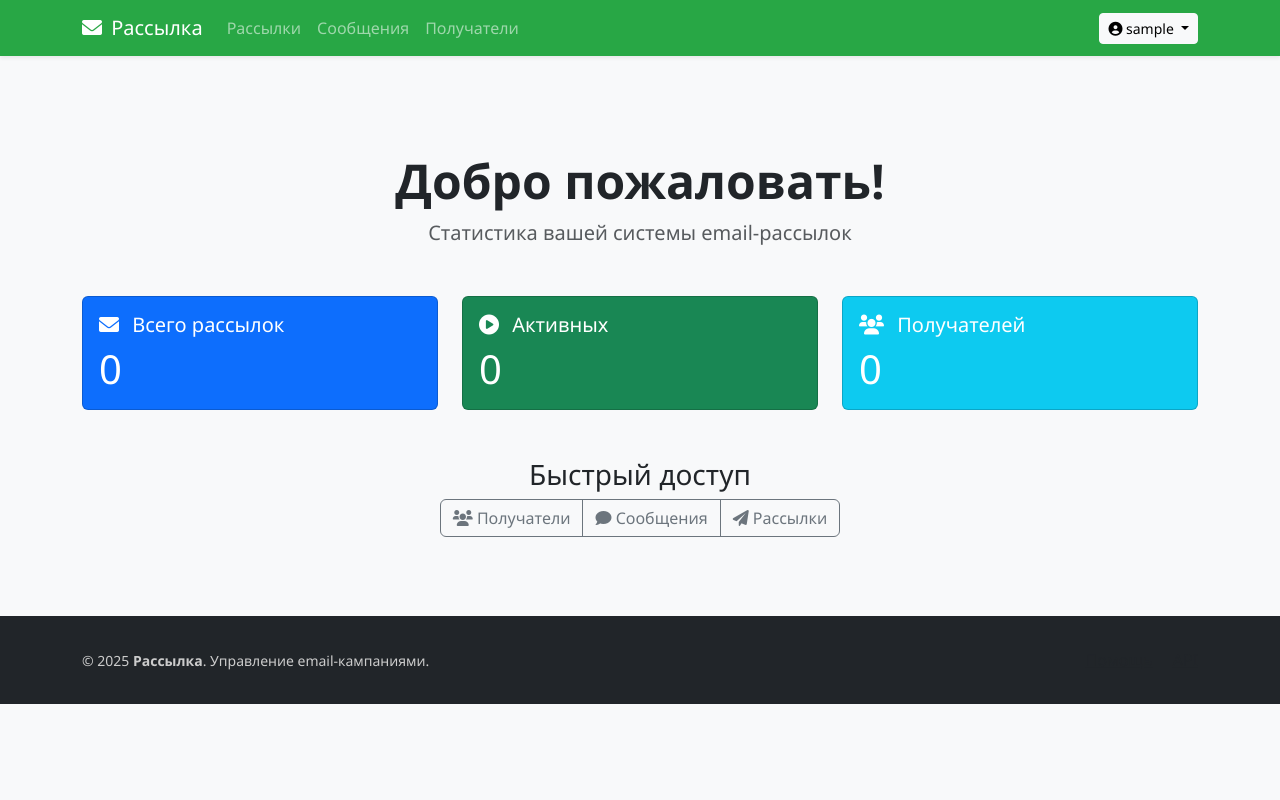
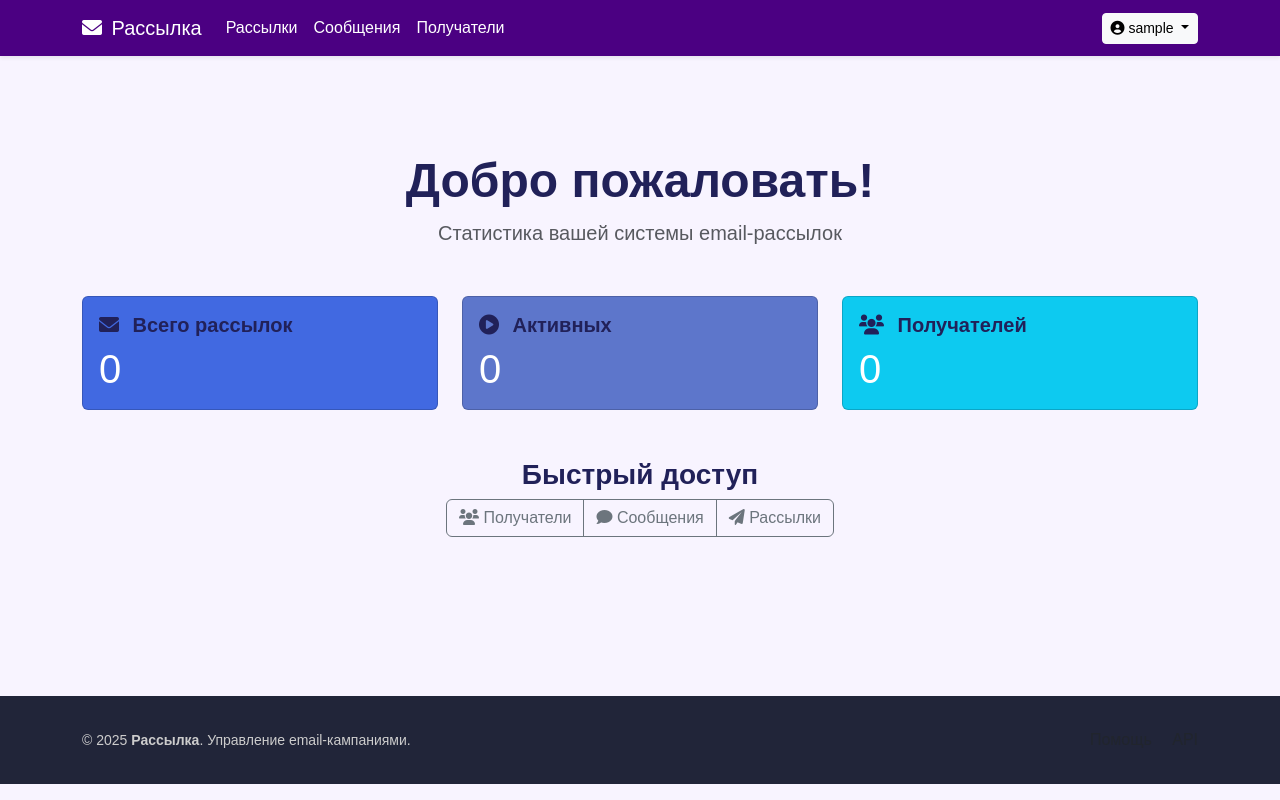
Before and after one commit to StreetShiffter/Kurse_4_n82_Django, a Django app: page / in a window 1280 px wide. Run offline with Django 5.2, Linux system fonts and the light colour scheme; the visitor is signed in with stand-in values (Sample User, id 1); data that the repository does not hold is empty.

Commit message:
Fix  templates

```diff
--- a/mailservices/templates/mailservices/base.html
+++ b/mailservices/templates/mailservices/base.html
@@ -13,55 +13,68 @@
     <link href="https://cdnjs.cloudflare.com/ajax/libs/font-awesome/6.0.0/css/all.min.css" rel="stylesheet">
 
     <style>
-        body { font-family: 'Segoe UI', sans-serif; background-color: #f8f9fa; }
-        .navbar { background-color: #28a745; }
-        .main-content { min-height: 70vh; }
-        footer { background-color: #212529; color: #ccc; padding: 2rem 0; }
-    </style>
+    body {
+        font-family: 'Segoe UI Bold', sans-serif;
+        background-color: #F8F4FF;
+        color: #606E8C;               /* 🔹 Основной цвет текста */
+    }
+
+    /* Заголовки */
+    h1, h2, h3, h4, h5, h6 {
+        color: #212159;
+        font-weight: 700;
+    }
+
+    /* Навигация */
+    .navbar {
+        background-color:  #4B0082;
+    }
+
+    .navbar .nav-link {
+        color: white !important;
+    }
+
+    .navbar .nav-link:hover {
+        color: black !important;
+    }
+
+    .navbar .dropdown-item {
+        color: #333;
+    }
+
+    .navbar .dropdown-item:hover {
+        background-color: #44944A;
+        color: black;
+    }
+
+    /* Основное содержимое */
+    .main-content {
+        min-height: 80vh;
+    }
+
+    /* Подвал */
+    footer {
+        background-color: #212539;
+        color: #ccc;                /* Цвет текста в подвале */
+        padding: 2rem 0;
+    }
+
+    footer a {
+        color: #ddd;
+        text-decoration: none;
+    }
+
+    footer a:hover {
+        color: #fff;
+    }
+</style>
 </head>
 <body>
 
 <!-- Навигация -->
-<nav class="navbar navbar-expand-lg navbar-dark shadow-sm">
-    <div class="container">
-        <a class="navbar-brand" href="{% url 'mailservices:home' %}">
-            <i class="fas fa-envelope me-1"></i> Рассылка
-        </a>
-
-        <div class="collapse navbar-collapse">
-            <ul class="navbar-nav me-auto">
-                <li class="nav-item">
-                    <a class="nav-link" href="{% url 'mailservices:mailing_list' %}">Рассылки</a>
-                </li>
-                <li class="nav-item">
-                    <a class="nav-link" href="{% url 'mailservices:message_list' %}">Сообщения</a>
-                </li>
-                <li class="nav-item">
-                    <a class="nav-link" href="{% url 'mailservices:recipient_list' %}">Получатели</a>
-                </li>
-            </ul>
-
-            <!-- Авторизация -->
-            <div class="d-flex">
-                {% if user.is_authenticated %}
-                    <div class="dropdown">
-                        <button class="btn btn-light btn-sm dropdown-toggle" type="button" data-bs-toggle="dropdown">
-                            <i class="fas fa-user-circle"></i> {{ user.username }}
-                        </button>
-                        <ul class="dropdown-menu dropdown-menu-end">
-                            <li><a class="dropdown-item" href="#"><i class="fas fa-user me-2"></i> Профиль</a></li>
-                            <li><hr class="dropdown-divider"></li>
-                            <li><a class="dropdown-item text-danger" href="#"><i class="fas fa-sign-out-alt me-2"></i> Выйти</a></li>
-                        </ul>
-                    </div>
-                {% else %}
-                    <a href="#" class="btn btn-outline-light btn-sm me-2">Вход</a>
-                    <a href="#" class="btn btn-light btn-sm">Регистрация</a>
-                {% endif %}
-            </div>
-        </div>
-    </div>
-</nav>
+{% block header %}
+{%  include 'mailservices/includes/inc_menu.html' %}
+{% endblock %}
 
 <!-- Контент -->
 <main class="main-content py-5">
@@ -73,19 +86,9 @@
 </main>
 
 <!-- Подвал -->
-<footer class="text-center text-lg-start">
-    <div class="container">
-        <div class="row">
-            <div class="col-md-6 text-center text-md-start">
-                <small>&copy; 2025 <strong>Рассылка</strong>. Управление email-кампаниями.</small>
-            </div>
-            <div class="col-md-6 text-center text-md-end mt-2 mt-md-0">
-                <a href="#" class="text-muted me-3">Помощь</a>
-                <a href="#" class="text-muted">API</a>
-            </div>
-        </div>
-    </div>
-</footer>
+{% block footer %}
+{%  include 'mailservices/includes/inc_footer.html' %}
+{% endblock %}
 
 <!-- Bootstrap JS -->
 <script src="https://cdn.jsdelivr.net/npm/bootstrap@5.3.0/dist/js/bootstrap.bundle.min.js"></script>
--- a/mailservices/templates/mailservices/home.html
+++ b/mailservices/templates/mailservices/home.html
@@ -1,7 +1,7 @@
 <!-- templates/home.html -->
 {% extends "mailservices/base.html" %}
 
-{% block title %}Главная — Рассылка{% endblock %}
+{% block title %}Главная{% endblock %}
 
 {% block content %}
 <div class="text-center my-5">
@@ -11,7 +11,7 @@
 
 <div class="row g-4 mb-5">
     <div class="col-md-4">
-        <div class="card text-white bg-primary">
+        <div class="card text-white" style="background-color: #4169E1;">
             <div class="card-body">
                 <h5><i class="fas fa-envelope me-2"></i> Всего рассылок</h5>
                 <p class="display-6 mb-0">{{ total_mailings }}</p>
@@ -19,7 +19,7 @@
         </div>
     </div>
     <div class="col-md-4">
-        <div class="card text-white bg-success">
+        <div class="card text-white" style="background-color: #5D76CB;">
             <div class="card-body">
                 <h5><i class="fas fa-play-circle me-2"></i> Активных</h5>
                 <p class="display-6 mb-0">{{ active_mailings }}</p>
--- a/mailservices/templates/mailservices/includes/inc_footer.html
+++ b/mailservices/templates/mailservices/includes/inc_footer.html
@@ -1,10 +1,14 @@
-<!DOCTYPE html>
-<html lang="en">
-<head>
-    <meta charset="UTF-8">
-    <title>Title</title>
-</head>
-<body>
-
-</body>
-</html>
+<!-- Подвал -->
+<footer class="text-center text-lg-start">
+    <div class="container">
+        <div class="row">
+            <div class="col-md-6 text-center text-md-start">
+                <small>&copy; 2025 <strong>Рассылка</strong>. Управление email-кампаниями.</small>
+            </div>
+            <div class="col-md-6 text-center text-md-end mt-2 mt-md-0">
+                <a href="#" class="text-muted me-3">Помощь</a>
+                <a href="#" class="text-muted">API</a>
+            </div>
+        </div>
+    </div>
+</footer>
```
Also changed, not shown: mailservices/templates/mailservices/includes/inc_menu.html (+39 -9 lines).
